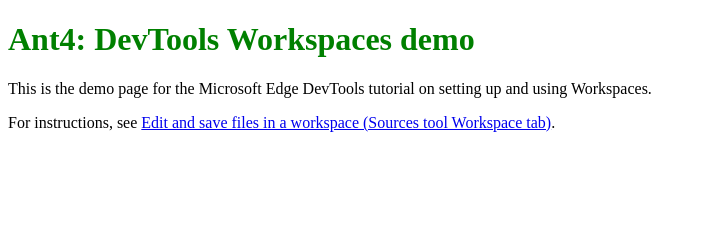
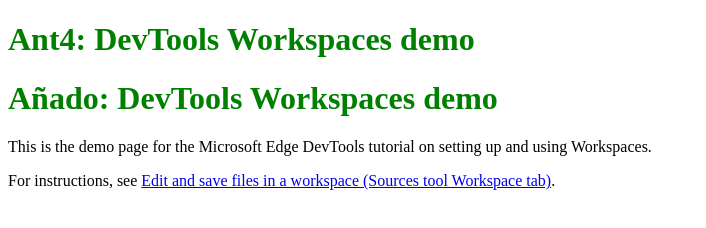
Before and after one commit to ToninoFer/webpruebas, a plain HTML site: page index.html in a window 1280 px wide. Shown: the whole page, without its empty margins (0-706 px from the left). Drawn offline with Linux system fonts and the light colour scheme.

Commit message:
Cambio index.html

```diff
--- a/index.html
+++ b/index.html
@@ -11,6 +11,7 @@
   </head>
   <body>
     <h1>Ant4: DevTools Workspaces demo</h1>
+    <h1>Añado: DevTools Workspaces demo</h1>
     <p>This is the demo page for the <span>Microsoft Edge DevTools</span> tutorial on setting up and using Workspaces.</p>
     <p>For instructions, see <a href="https://learn.microsoft.com/microsoft-edge/devtools/workspaces">Edit and save files in a workspace (Sources tool Workspace tab)</a>.</p>
   </body>
```
